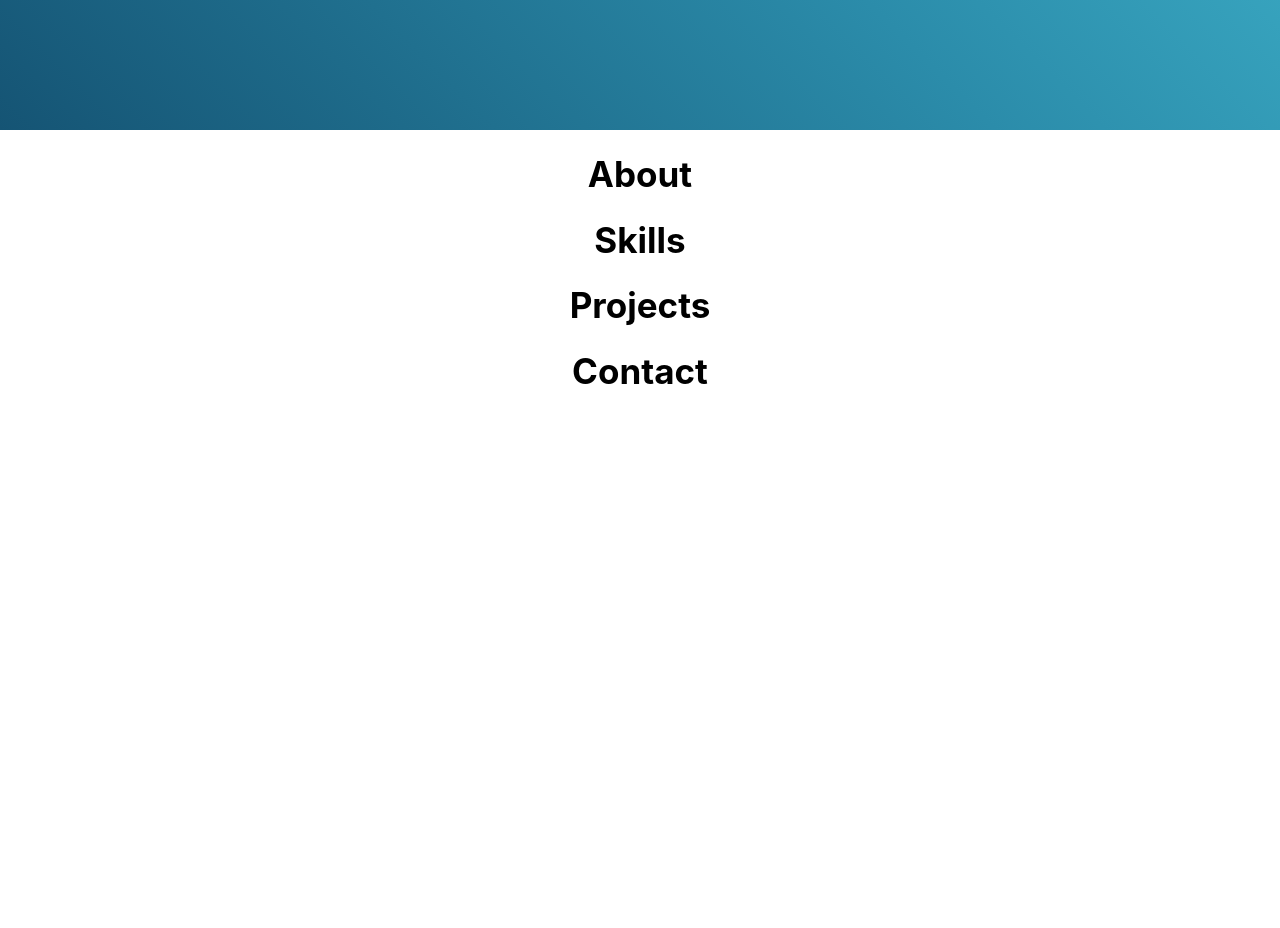
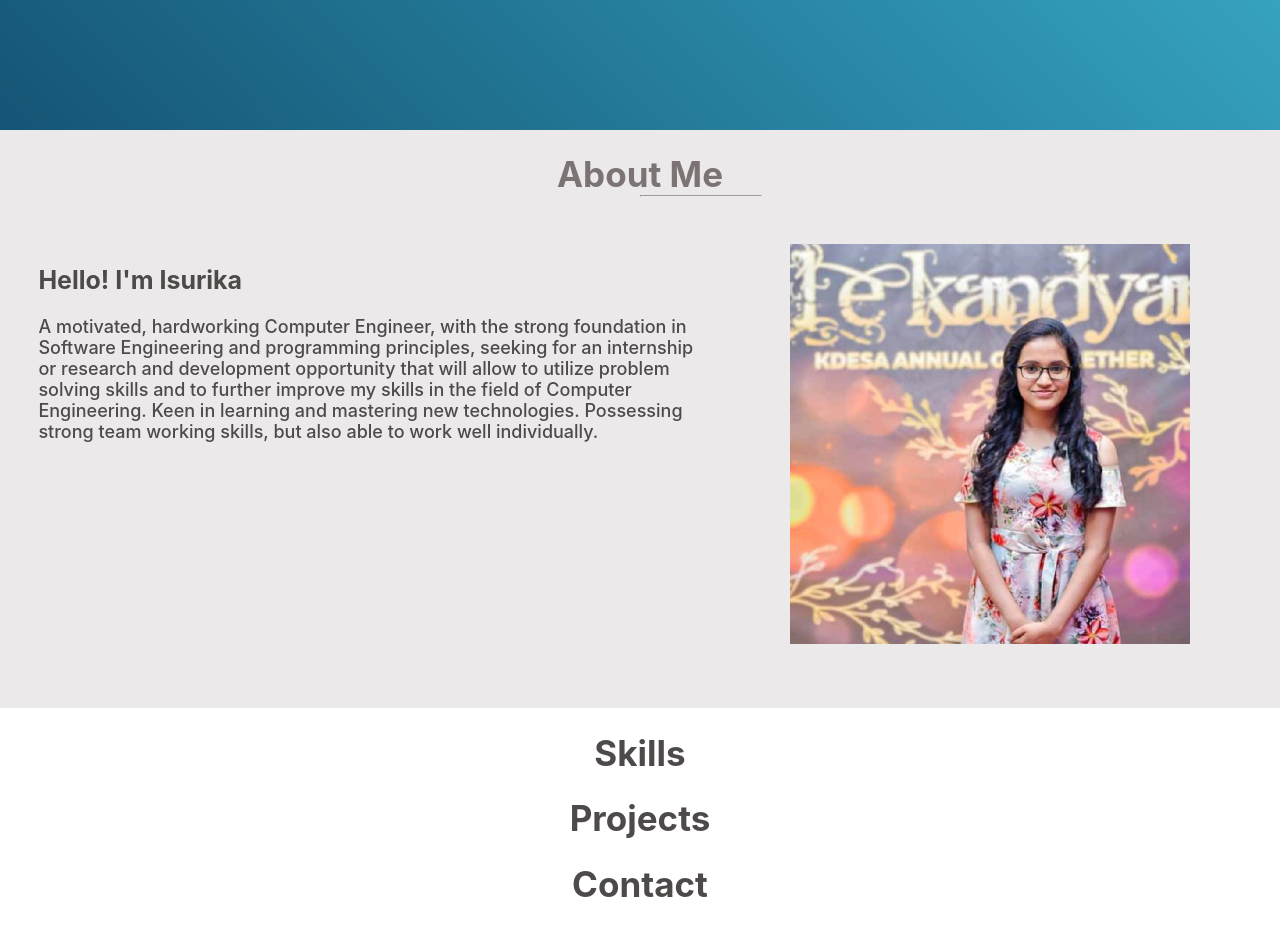
Before and after one commit to isu92neth/isurika, a React (Create React App) app in the folder react-portfolio/: page / in a window 1280 px wide. Shown: the part 580-1508 px from the top of the page. Before the commit the page ends 995 px from the top, so only its background shows below. Built offline with nearby package versions, Linux system fonts and the light colour scheme.

Commit message:
Created About Me

```diff
--- a/react-portfolio/src/components/About/About.js
+++ b/react-portfolio/src/components/About/About.js
@@ -1,7 +1,28 @@
+import classes from "./About.module.css";
+import PageHeader from "./../PageHeader/PageHeader";
+import ProfileImg from "./../../img/profile.jpg";
+
 const About = () => {
   return (
-    <div>
-      <h1>About</h1>
+    <div className={classes.AboutMe}>
+      <PageHeader title={"About Me"} />
+      <div className={classes.Container}>
+        <div className={classes.Text}>
+          <h2>Hello! I'm Isurika</h2>
+          <p>
+            A motivated, hardworking Computer Engineer, with the strong
+            foundation in Software Engineering and programming principles,
+            seeking for an internship or research and development opportunity
+            that will allow to utilize problem solving skills and to further
+            improve my skills in the field of Computer Engineering. Keen in
+            learning and mastering new technologies. Possessing strong team
+            working skills, but also able to work well individually.
+          </p>
+        </div>
+        <div className={classes.Photo}>
+          <img className={classes.Me} src={ProfileImg} alt="ProfileImage"></img>
+        </div>
+      </div>
     </div>
   );
 };
--- /dev/null
+++ b/react-portfolio/src/components/About/About.module.css
@@ -0,0 +1,33 @@
+.AboutMe {
+  background-color: rgb(235, 233, 233);
+  padding-bottom: 5%;
+}
+
+.AboutMe .Container {
+  display: flex;
+}
+
+.AboutMe .Container .Text {
+  width: 57%;
+  margin-left: 3%;
+}
+
+.AboutMe .Container .Text p {
+  font-size: 18px;
+}
+
+.AboutMe .Container .Photo {
+  width: 50%;
+  display: flex;
+  justify-content: center;
+}
+
+.AboutMe .Container .Photo .Me {
+  height: 400px;
+  border-radius: 0%;
+}
+
+.AboutMe .Container .Text h2 {
+  font-weight: 700;
+  font-size: 25px;
+}
--- a/react-portfolio/src/components/Home/Home.module.css
+++ b/react-portfolio/src/components/Home/Home.module.css
@@ -22,6 +22,7 @@
 
 .Home .Container .Name {
   font-size: 63px;
+  color: white;
 }
 
 .Home .Container .SubTopic {
--- a/react-portfolio/src/components/NavBar/NavBar.module.css
+++ b/react-portfolio/src/components/NavBar/NavBar.module.css
@@ -24,7 +24,7 @@
 
 .NavBar nav ul li a {
   text-decoration: none;
-  color: rgb(124, 116, 116);
+  color: rgb(0, 0, 0);
 }
 
 .NavBar a:hover {
--- /dev/null
+++ b/react-portfolio/src/components/PageHeader/PageHeader.js
@@ -0,0 +1,12 @@
+import classes from "./PageHeader.module.css";
+
+const PageHeader = (props) => {
+  return (
+    <div className={classes.Container}>
+      <h1>{props.title}</h1>
+      <hr />
+    </div>
+  );
+};
+
+export default PageHeader;
--- /dev/null
+++ b/react-portfolio/src/components/PageHeader/PageHeader.module.css
@@ -0,0 +1,19 @@
+.Container {
+  display: flex;
+  position: relative;
+  justify-content: center;
+  align-items: center;
+  padding-bottom: 2%;
+}
+
+.Container hr {
+  position: absolute;
+  left: 50%;
+  width: 120px;
+  border: 1 px solid #1d9ac5;
+  top: 50%;
+}
+
+.Container h1 {
+  color: rgb(124, 116, 116);
+}
--- a/react-portfolio/src/index.css
+++ b/react-portfolio/src/index.css
@@ -10,21 +10,25 @@ h1 {
   font-weight: 650;
   font-size: 35px;
   text-align: center;
+  color: rgb(78, 74, 74);
 }
 
 h2 {
   font-weight: 700;
   font-size: 23px;
+  color: rgb(78, 74, 74);
 }
 
 p {
   font-weight: 500;
   font-size: 21px;
+  color: rgb(78, 74, 74);
 }
 
 a {
   font-weight: 900;
   font-size: 16px;
+  color: rgb(78, 74, 74);
 }
 
 code {
```
Also changed, not shown: react-portfolio/src/img/profile.jpg (added).
